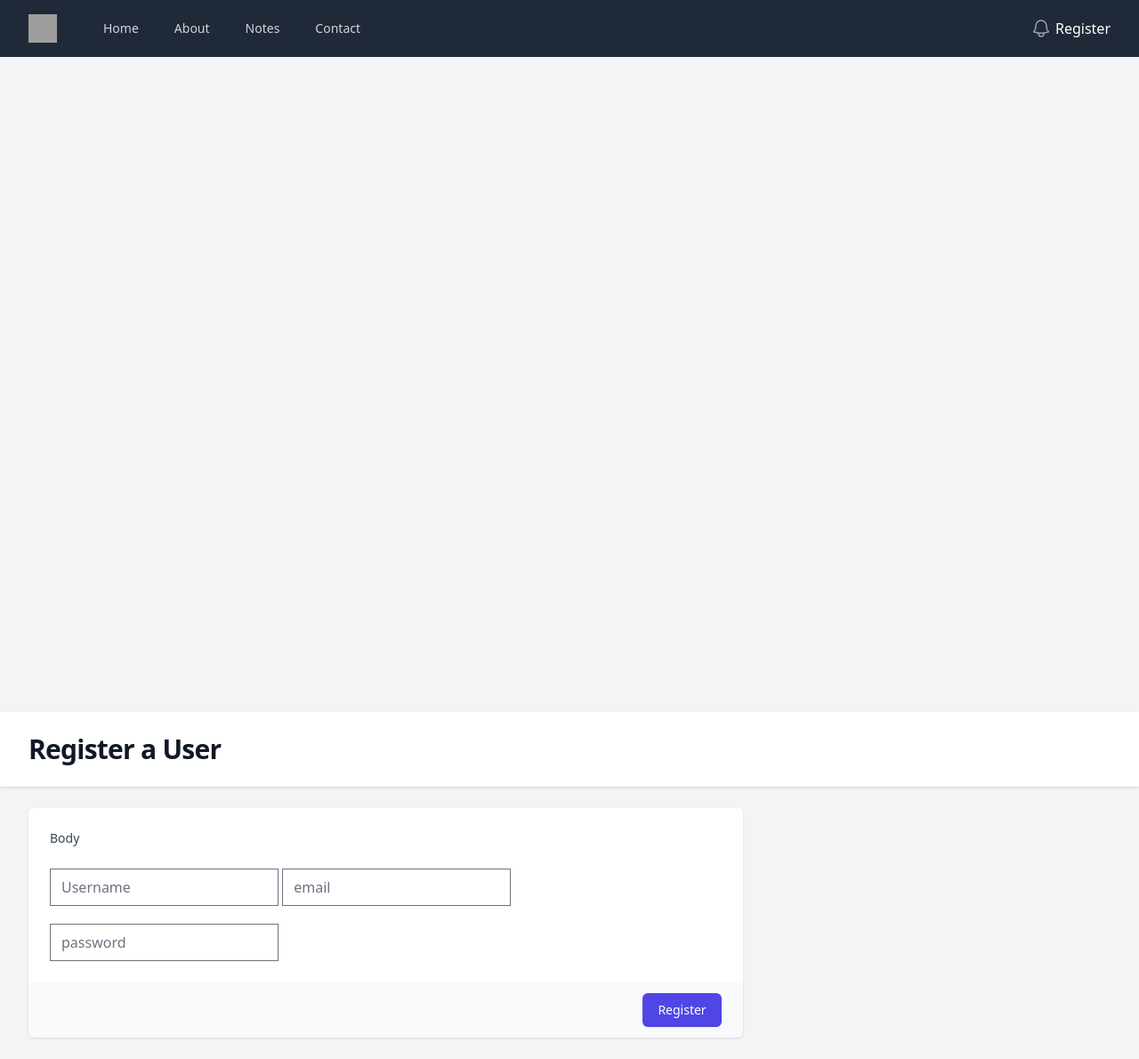
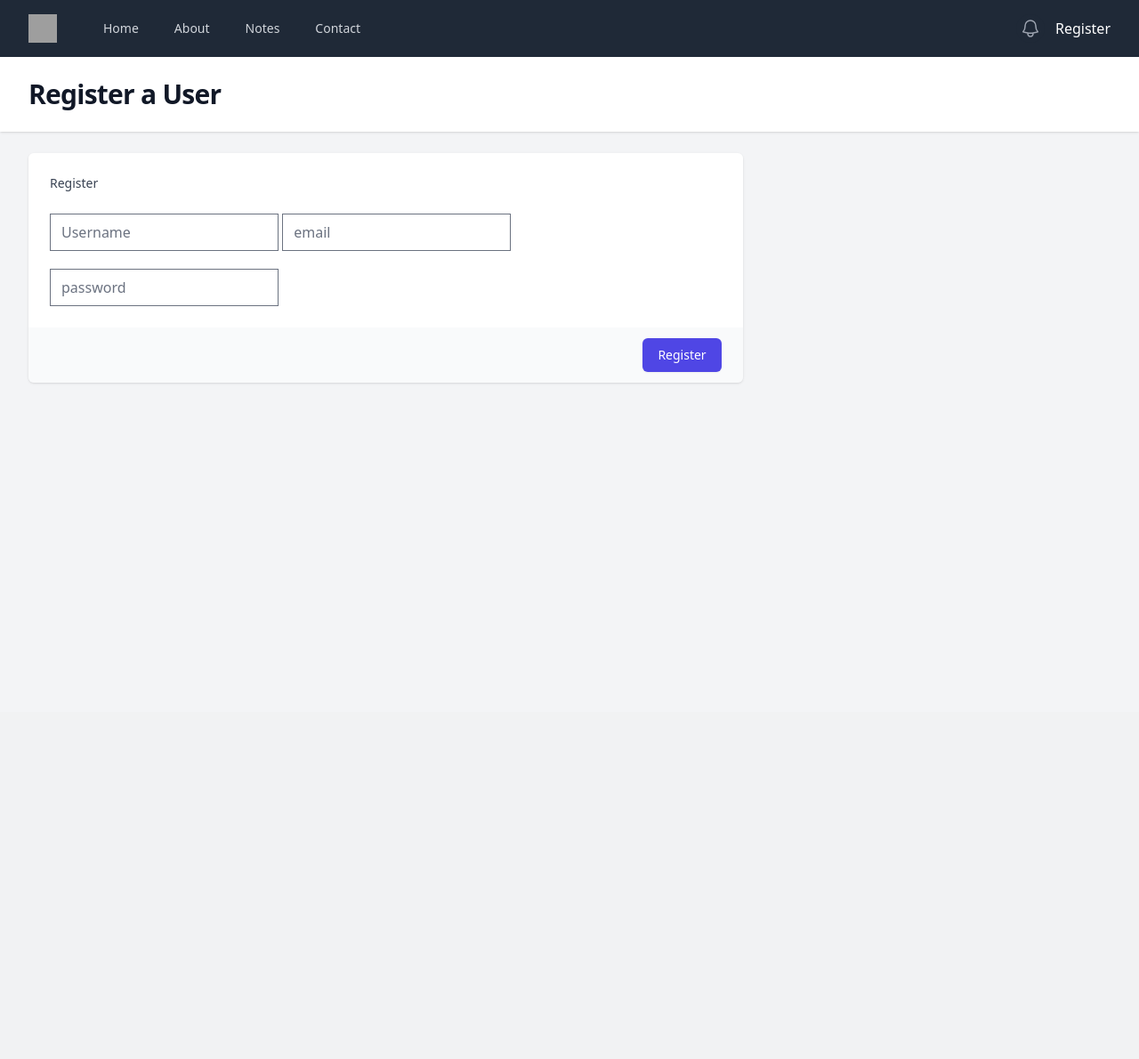
Before and after one commit to RdDoogie/phpnotes, a PHP site: page /register in a window 1280 px wide. Shown: the whole page at 89% size. After the commit the page ends 431 px from the top, so only its background shows below. Run offline with PHP 8.4, Linux system fonts and the light colour scheme; some libraries are stand-ins or nearby versions; grey boxes are pictures that could not be loaded.

Commit message:
User registration final fixes

```diff
--- a/views/partials/nav.php
+++ b/views/partials/nav.php
@@ -26,11 +26,12 @@
                     </button>
 
                     <!-- Profile dropdown -->
-                    <?php if ($_SESSION['user'] ?? false) : ?>
-                        <span class="text-white"><?= htmlspecialchars($_SESSION['user']['email']) ?></span>
-                    <?php else : ?>
-                        <a href="/register" class="text-white">Register</a>
-                    <?php endif; ?>
+                    <div class="relative ml-3">
+                        <?php if ($_SESSION['user'] ?? false) : ?>
+                            <span class="text-white"><?= htmlspecialchars($_SESSION['user']['name']) ?></span>
+                        <?php else : ?>
+                            <a href="/register" class="text-white">Register</a>
+                        <?php endif; ?>
                     </div>
                 </div>
             </div>
--- a/views/registration/create.view.php
+++ b/views/registration/create.view.php
@@ -11,14 +11,17 @@
                         <div class="space-y-6 bg-white px-4 py-5 sm:p-6">
                             <div>
                                 <label
-                                    for="body"
+                                    for="register"
                                     class="block text-sm font-medium text-gray-700"
-                                >Body</label>
+                                >Register</label>
 
                                 <div class="mt-1">
                                     <label for="name">
                                         <input type="text" placeholder="Username" class ="mt-5" id="name" name="name" required>
                                     </label>
+                                    <?php if (isset($errors['name'])) : ?>
+                                        <p class="text-red-500 text-xs mt-2"><?= $errors['name'] ?></p>
+                                    <?php endif; ?>
                                     <label for="email">
                                         <input type="email" placeholder="email" class ="mt-5" id="email" name="email" required>
                                     </label>
```
